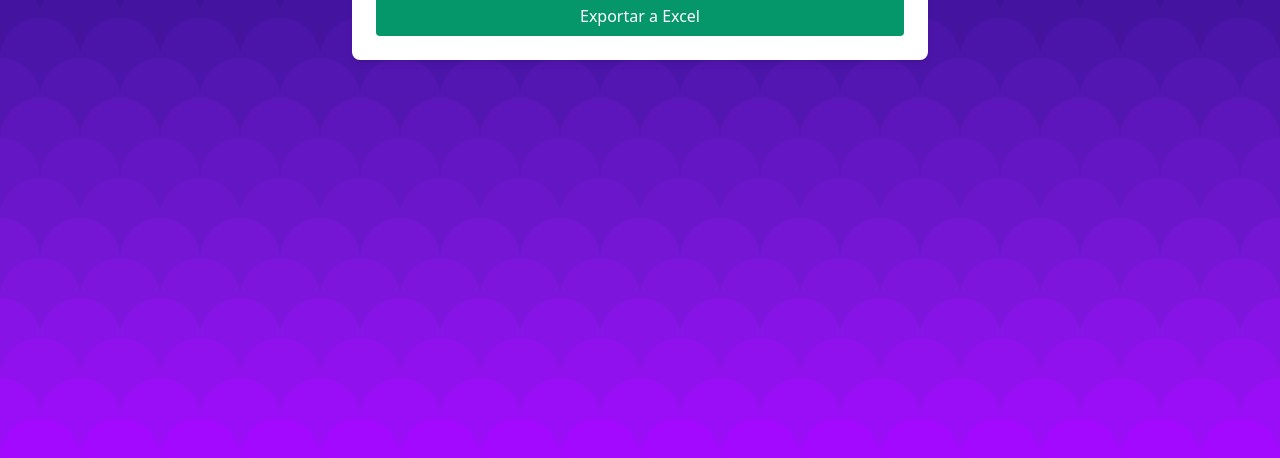
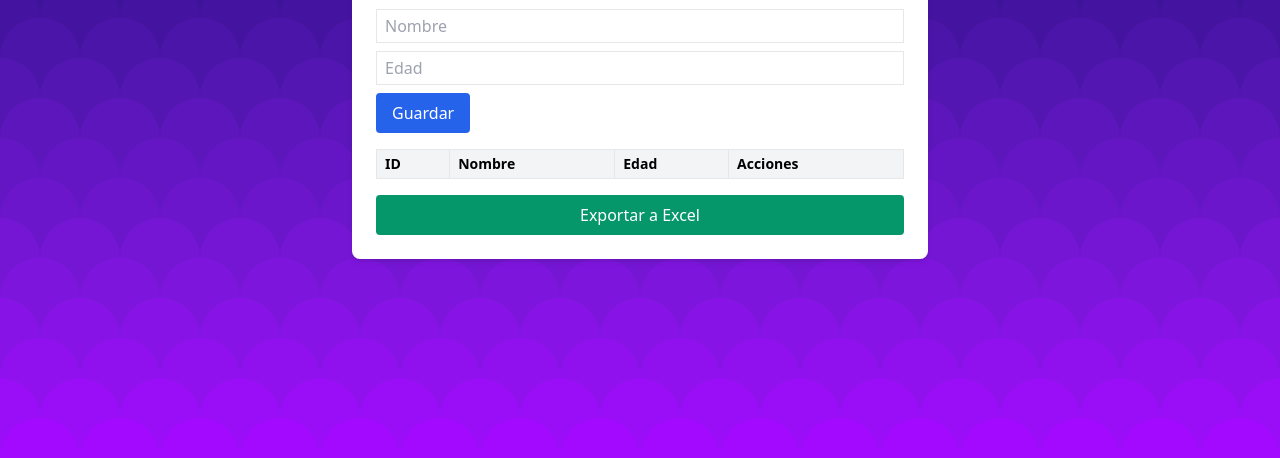
Before and after one commit to DarkGuest0/Api-17-06-2025, a plain HTML site: page index.html in a window 1280 px wide. Shown: the part 342-800 px from the top of the page. Drawn offline with nearby package versions, Linux system fonts and the light colour scheme.

Commit message:
Api crud

```diff
--- a/index.html
+++ b/index.html
@@ -19,7 +19,7 @@
     }
     </style>
 
-<body class="cursor-customizado flex items-center justify-center">
+<body class="cursor-customizado flex items-center min-h-screen justify-center">
   <div class="bg-white p-6 rounded-lg shadow-md w-full max-w-xl">
     <h2 class="text-2xl font-bold mb-4 text-center">Gestión de Datos (Excel)</h2>
 
```
